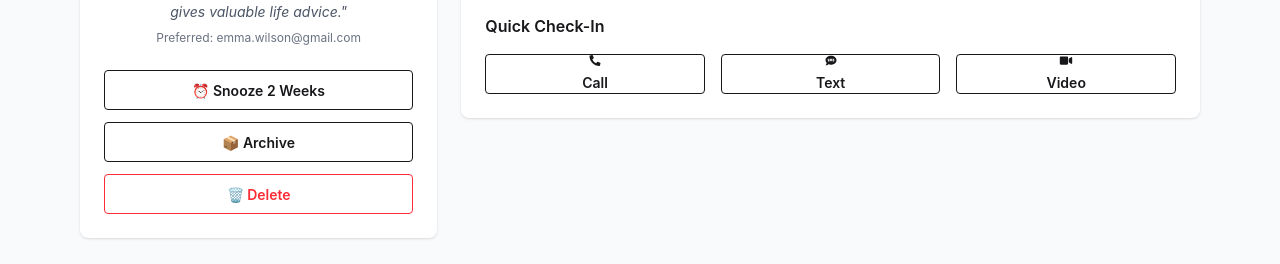
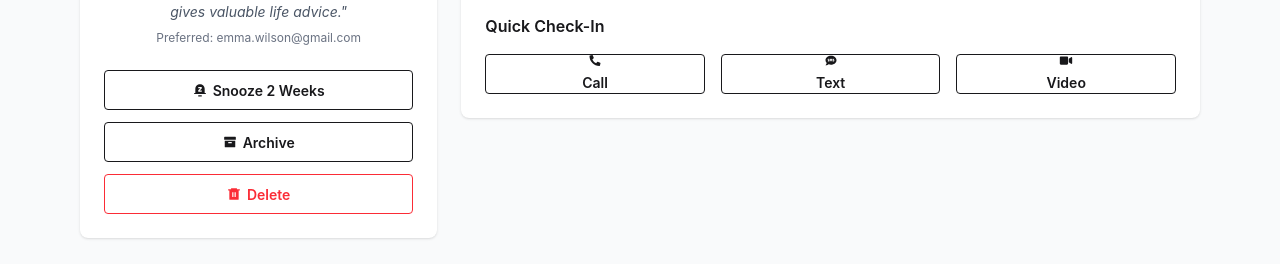
Before and after one commit to Arif7991/keen-keeper-arif, a React (Vite) app: page /friend/1 in a window 1280 px wide. Shown: the part 342-606 px from the top of the page. Built offline with nearby package versions, Linux system fonts and the light colour scheme.

Commit message:
create friend details page with two column figma layout

```diff
--- a/src/pages/FriendDetails.jsx
+++ b/src/pages/FriendDetails.jsx
@@ -4,6 +4,7 @@ import { TimelineContext } from "../context/TimelineContext";
 // import toast from "react-hot-toast";
 import { FaPhoneAlt, FaSms, FaVideo } from "react-icons/fa";
 import { toast } from "react-toastify";
+import { RiArchiveFill, RiDeleteBin6Fill, RiNotificationSnoozeFill } from "react-icons/ri";
 
 export default function FriendDetails() {
   const { id } = useParams();
@@ -73,10 +74,10 @@ export default function FriendDetails() {
           </p>
 
           <div className="mt-6 space-y-3">
-            <button className="btn btn-outline w-full">⏰ Snooze 2 Weeks</button>
-            <button className="btn btn-outline w-full">📦 Archive</button>
+            <button className="btn btn-outline w-full"><RiNotificationSnoozeFill /> Snooze 2 Weeks</button>
+            <button className="btn btn-outline w-full"><RiArchiveFill /> Archive</button>
             <button className="btn btn-outline w-full text-red-500">
-              🗑️ Delete
+               <RiDeleteBin6Fill />Delete
             </button>
           </div>
         </div>
@@ -122,7 +123,7 @@ export default function FriendDetails() {
             <div className="grid grid-cols-3 gap-4">
               <button
                 onClick={() => handleCheckIn("Call")}
-                className="btn btn-outline flex flex-col"
+                className="btn btn-outline flex flex-col "
               >
                 <FaPhoneAlt /> Call
               </button>
```
